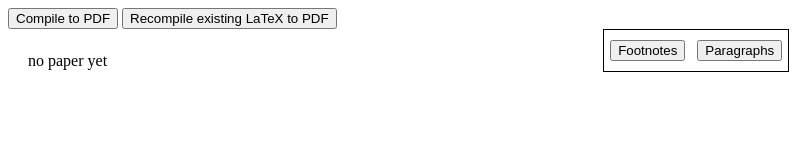
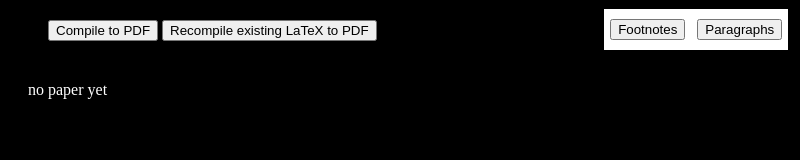
Before and after one commit to joeythornberry/christendom-typesetter, an Electron app: page src/htmlFormatter.html in a window 800 px wide. Drawn offline with Linux system fonts and the light colour scheme.

Commit message:
[feature] introduce color variables and make compile button static

```diff
--- a/src/htmlFormatter.html
+++ b/src/htmlFormatter.html
@@ -5,11 +5,13 @@
 	</head>
 
 	<body>
-		<button id='compile-latex-button'>Compile to PDF</button>
-		<button id='recompile-latex-button'>Recompile existing LaTeX to PDF</button>
 		<div id="paper-and-controls-container">
 
 			<div id="metadata-paper-container">
+				<div id="paper-controls-container">
+		<button id='compile-latex-button'>Compile to PDF</button>
+		<button id='recompile-latex-button'>Recompile existing LaTeX to PDF</button>
+				</div>
 				<div id="metadata-container">
 				</div>
 				<div id="paper-container">
--- /dev/null
+++ b/src/main.css
@@ -0,0 +1,10 @@
+:root {
+	--background-color: black;
+	--text-color: white;
+	--tertiary-color: blue;
+}
+
+body {
+	background-color: var(--background-color);
+	color: var(--text-color)
+}
--- a/src/styleFormatter.css
+++ b/src/styleFormatter.css
@@ -1,3 +1,5 @@
+@import url("main.css");
+
 :root {
 	font-size: 12pt;
 }
@@ -7,9 +9,22 @@
 	justify-content: space-between;
 }
 
+#paper-controls-container {
+	padding: 20px;
+	width: 100%;
+	background-color: var(--background-color);
+	z-index: 1000;
+	position: fixed;
+	top: 0;
+}
+
 #metadata-paper-container {
 	width: 75%;
 	margin: 20px;
+}
+
+#metadata-container {
+	margin-top: 50px;
 }
 
 #metadata-container .center-metadata {
```
